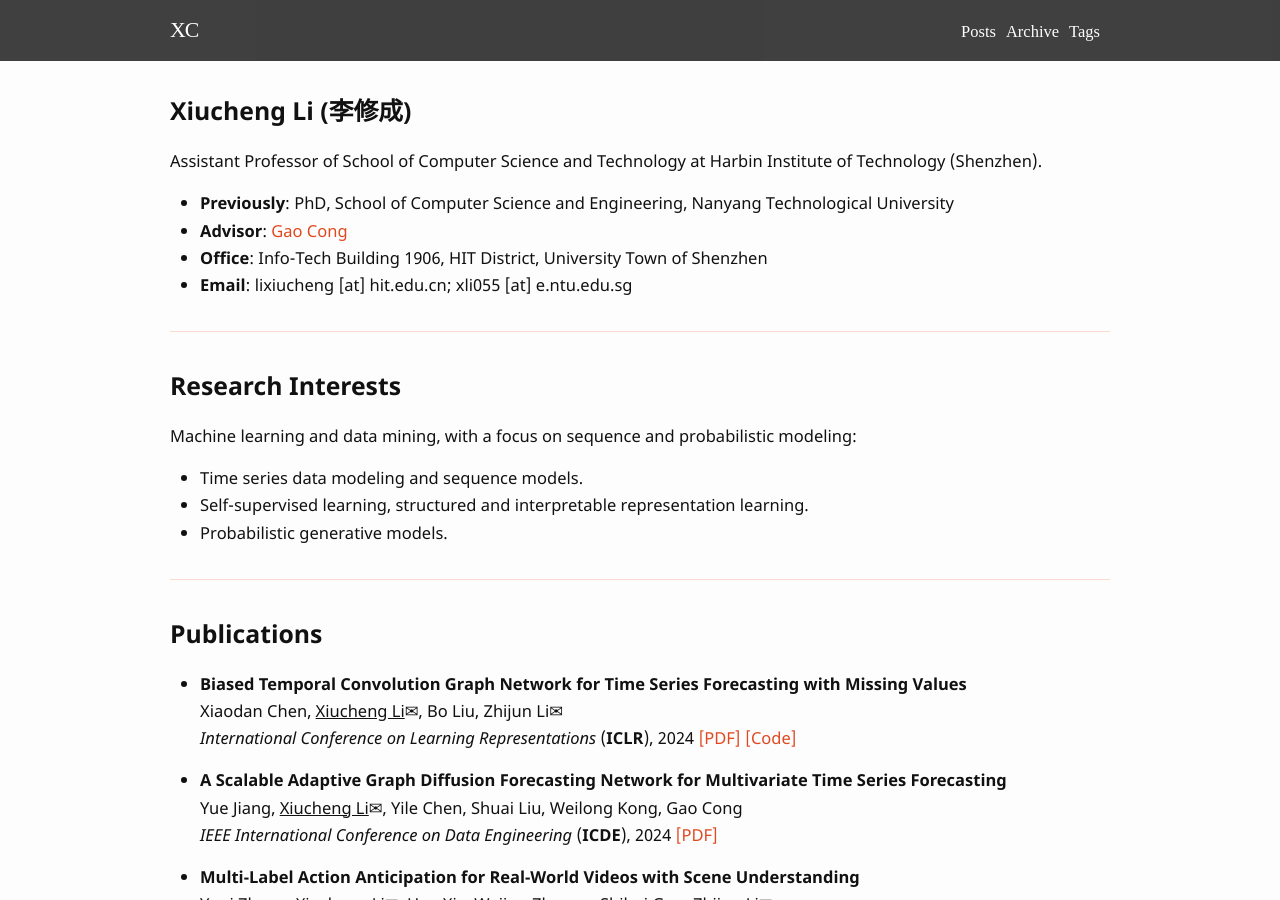
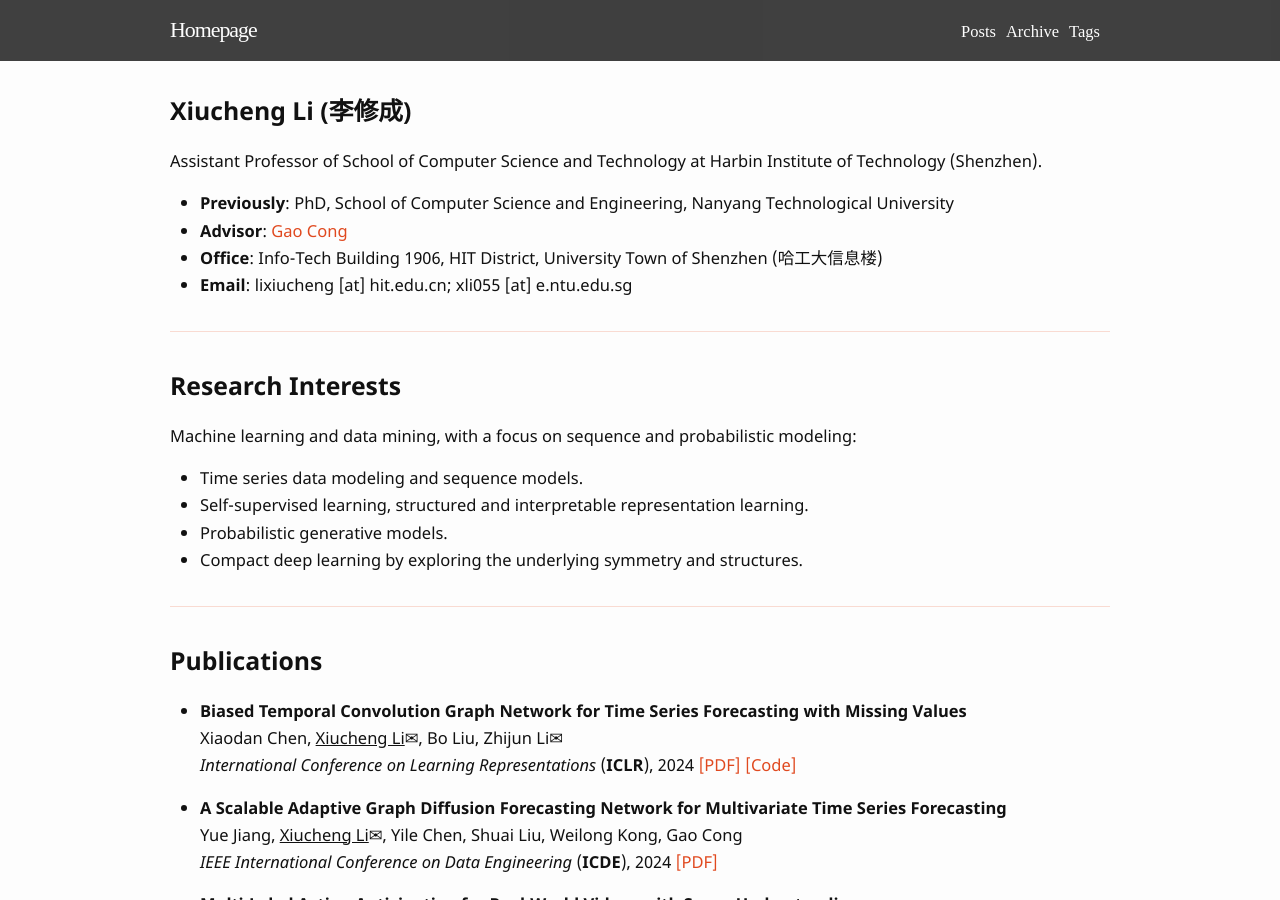
Before and after one commit to boathit/boathit.github.io, a Jekyll site: the page built from index.md, in a window 1280 px wide and 900 px high. Built offline with Jekyll 4.4.1, drawn with Linux system fonts in a browser that asks for light colours; some web fonts are replaced; our own code applies the rules of GitHub Pages for plain Markdown files.

Commit message:
update 20240422

```diff
--- a/CNAME
+++ /dev/null
@@ -1 +0,0 @@
-xiucheng.org
--- a/Gemfile
+++ b/Gemfile
@@ -1,5 +1,5 @@
 source "https://rubygems.org"
-ruby 2.7
+#ruby 2.7 ## uncommting when pushing to github, bundle exec jekyll serve --watch
 
 # Hello! This is where you manage which Jekyll version is used to run.
 # When you want to use a different version, change it below, save the
--- a/_config.yml
+++ b/_config.yml
@@ -1,5 +1,5 @@
-title: XC
-name: "XC"
+title: Homepage
+name: "Homepage"
 author: Xiucheng Li
 baseurl: ""
 description: Document my learning notes.
--- a/_includes/footer.html
+++ b/_includes/footer.html
@@ -1,4 +1,4 @@
 <div style="clear: both;"/>
 <footer class="site-footer">
-    Built by <a href="https://jekyllrb.com/" target="_blank">Jekyll.</a> | <a href="{{ '/tags.html' | relative_url }}">Tags</a> | <a href="{{ '/contact.html' | relative_url }}">Contact</a>
+    Built by <a href="https://jekyllrb.com/" target="_blank">Jekyll.</a> | <a href="{{ '/tags.html' | relative_url }}">Tags</a> | <a href="{{ '/index.html' | relative_url }}">Homepage</a>
 </footer>
--- a/index.md
+++ b/index.md
@@ -8,7 +8,7 @@ Assistant Professor of School of Computer Science and Technology at Harbin Insti
 
 * **Previously**: PhD, School of Computer Science and Engineering, Nanyang Technological University
 * **Advisor**: [Gao Cong](https://personal.ntu.edu.sg/gaocong)
-* **Office**: Info-Tech Building 1906, HIT District, University Town of Shenzhen
+* **Office**: Info-Tech Building 1906, HIT District, University Town of Shenzhen (哈工大信息楼)
 * **Email**: lixiucheng [at] hit.edu.cn; xli055 [at] e.ntu.edu.sg
 
 ---
@@ -19,6 +19,8 @@ Machine learning and data mining, with a focus on sequence and probabilistic mod
 * Time series data modeling and sequence models.
 * Self-supervised learning, structured and interpretable representation learning.
 * Probabilistic generative models.
+* Compact deep learning by exploring the underlying symmetry and structures.
+
 
 ---
 
@@ -46,7 +48,7 @@ Machine learning and data mining, with a focus on sequence and probabilistic mod
 
 - **Points-of-Interest Relationship Inference with Spatial-enriched Graph Neural Networks**\
     Yile Chen, <ins>Xiucheng Li</ins>, Gao Cong, Cheng Long, Zhifeng Bao, Shang Liu, Wanli Gu, Fuzheng Zhang\
-    *International Conference on Very Large Data Bases* (**VLDB**), 2021 [[PDF]]({{ '/assets/pdfs/cikm21-rnr.pdf' | relative_url }})
+    *International Conference on Very Large Data Bases* (**VLDB**), 2021 [[PDF]]({{ '/assets/pdfs/vldb22-poi-relation.pdf' | relative_url }})
 
 - **Robust Road Network Representation Learning: When Traffic Patterns Meet Traveling Semantics**\
   Yile Chen, <ins>Xiucheng Li</ins>, Gao Cong, Cheng Long, Zhifeng Bao\
```
